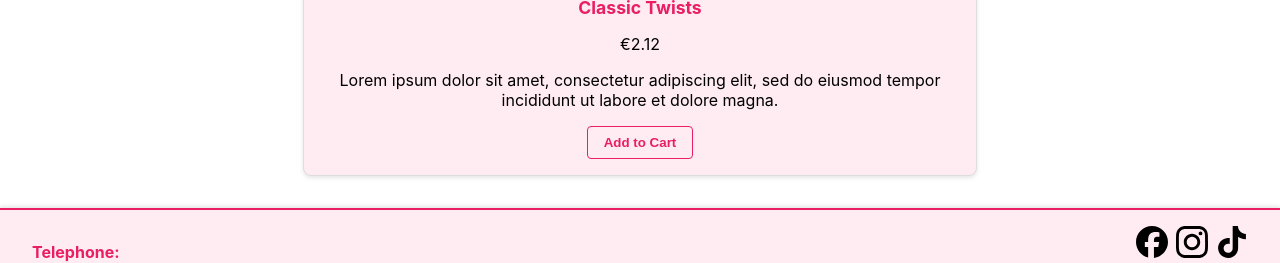
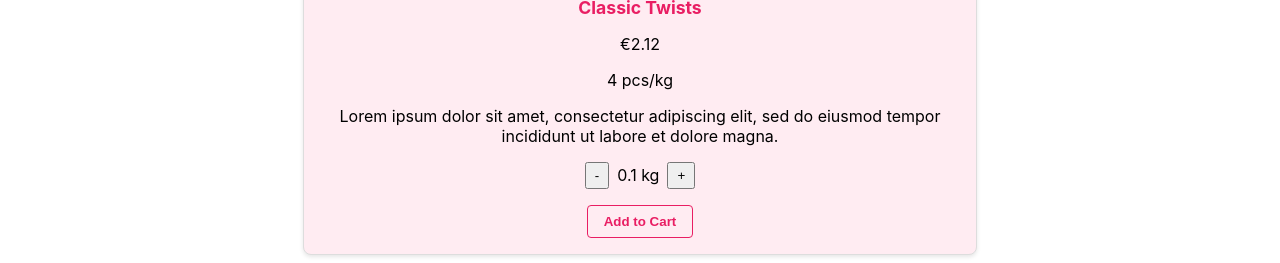
Before and after one commit to angelontz/candy-shop, a React (Create React App) app: page /product/1 in a window 1280 px wide. Shown: the part 587-850 px from the top of the page. Built offline with nearby package versions, Linux system fonts and the light colour scheme.

Commit message:
adding pcs/kg

```diff
--- a/src/pages/ProductDetails.css
+++ b/src/pages/ProductDetails.css
@@ -19,6 +19,18 @@
 .full-description {
   margin: 1rem 0;
 }
+.quantity-selector {
+  display: flex;
+  align-items: center;
+  justify-content: center;
+  gap: 0.5rem;
+  margin-bottom: 1rem;
+}
+
+.quantity-selector button {
+  padding: 0.25rem 0.5rem;
+}
+
 
 .add-to-cart-btn {
   background-color: #ffecf2;
--- a/src/pages/ProductDetails.jsx
+++ b/src/pages/ProductDetails.jsx
@@ -1,13 +1,15 @@
 import { useParams } from 'react-router-dom';
-import { useContext } from 'react';
+import { useContext, useState } from 'react';
 import products from '../data/Products';
 import { CartContext } from '../App';
+
 import './ProductDetails.css';
 
 function ProductDetails() {
   const { id } = useParams();
   const product = products.find((p) => p.id === parseInt(id, 10));
   const { cartItems, setCartItems } = useContext(CartContext);
+  const [quantityKg, setQuantityKg] = useState(0.1);
 
   if (!product) {
     return <div>Product not found</div>;
@@ -18,15 +20,18 @@ function ProductDetails() {
     if (existing) {
       const updated = cartItems.map((item) =>
         item.id === product.id
-          ? { ...item, quantity: item.quantity + 1 }
+          ? { ...item, quantity: parseFloat((item.quantity + quantityKg).toFixed(1)) }
           : item
       );
       setCartItems(updated);
     } else {
-      setCartItems([...cartItems, { ...product, quantity: 1 }]);
+      setCartItems([...cartItems, { ...product, quantity: quantityKg }]);
     }
   };
 
+  const increase = () => setQuantityKg((q) => parseFloat((q + 0.1).toFixed(1)));
+  const decrease = () =>
+    setQuantityKg((q) => parseFloat(Math.max(0.1, q - 0.1).toFixed(1)));
   const fullDescription =
     product.fullDescription ||
     `${product.description} More details about ${product.name}.`;
@@ -37,7 +42,13 @@ function ProductDetails() {
         <img src={product.image} alt={product.name} />
         <h2>{product.name}</h2>
         <p>€{product.price.toFixed(2)}</p>
+        <p>{product['quantity-kilo']} pcs/kg</p>
         <p className="full-description">{fullDescription}</p>
+        <div className="quantity-selector">
+          <button onClick={decrease}>-</button>
+          <span>{quantityKg.toFixed(1)} kg</span>
+          <button onClick={increase}>+</button>
+        </div>
         <button className="add-to-cart-btn" onClick={addToCart}>
           Add to Cart
         </button>
```
